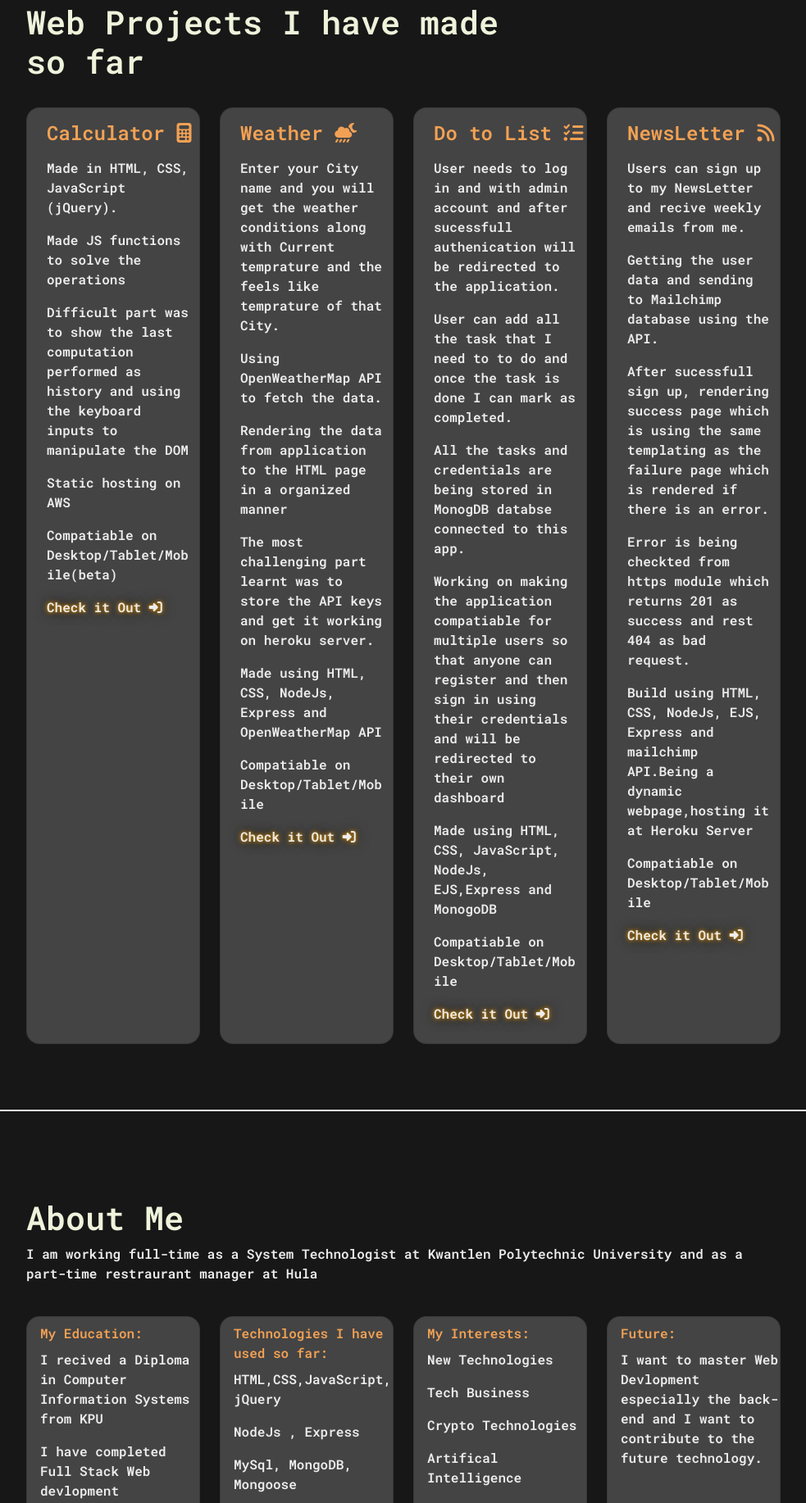
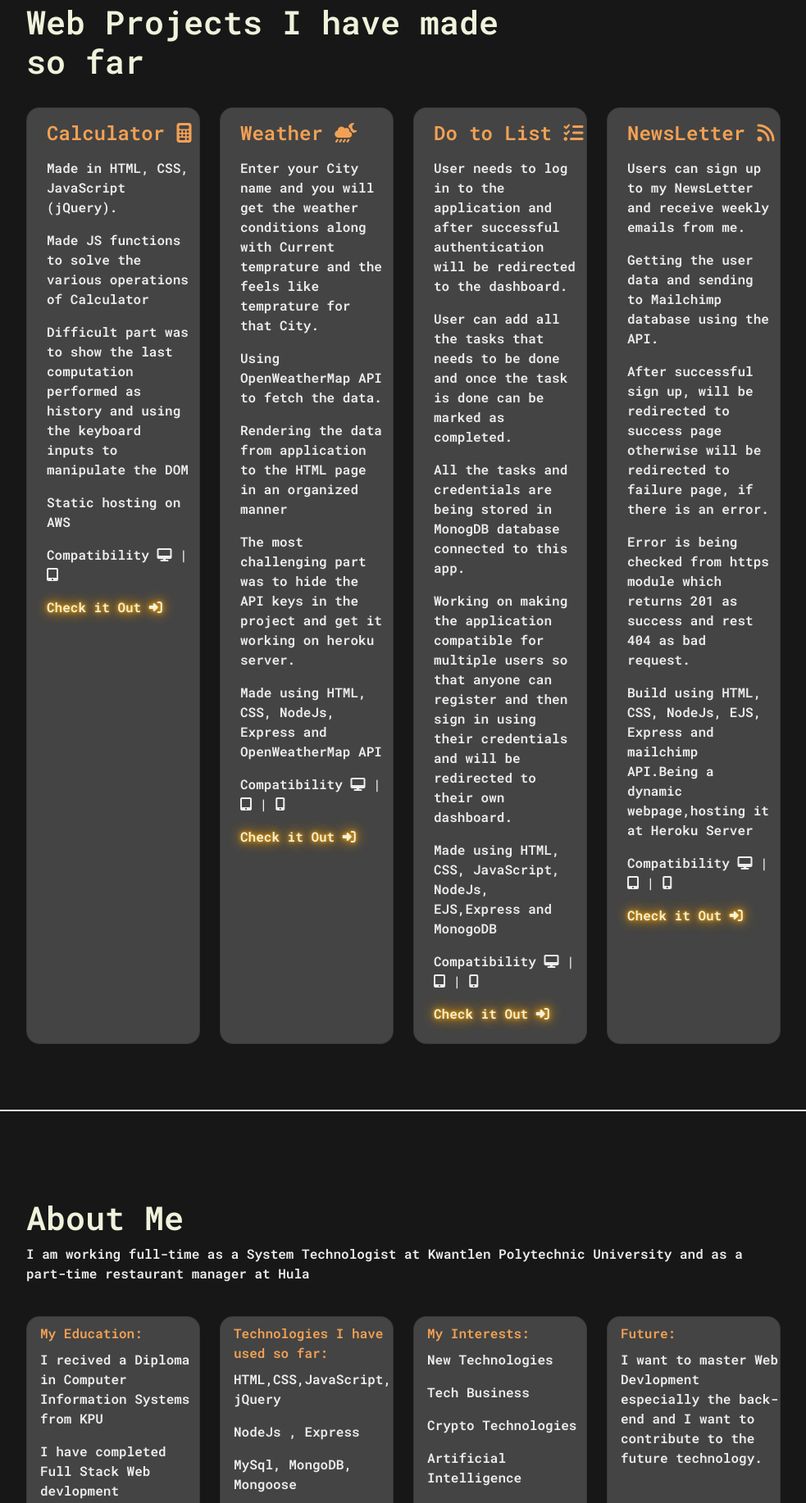
Before and after one commit to gurkeeratsing99/Web-Portfolio, a website: page index.html in a window 1280 px wide. Shown: the part 821-2655 px from the top of the page at 82% size, without its empty margins (268-1251 px from the left). Drawn offline with nearby package versions, Linux system fonts and the light colour scheme.

Commit message:
Ready with Spell check

```diff
--- a/index.html
+++ b/index.html
@@ -53,8 +53,8 @@
       <div class="container">
         <div class="row">
           <div class="col-lg-8 col-sm-12">
-            <h2 class="display-4 fw-bold">My name is Garry.</h2>
-            <p class="lead mt-2 mb-4">I love programming and I want to change the world one day</p>
+            <h2 class="display-4 fw-bold">My name is Garry,</h2>
+            <p class="lead mt-2 mb-4">I love programming and I want to change the world one day.</p>
 
           </div>
 
@@ -94,10 +94,10 @@
               </div>
               <div class="bottom col-lg-12 ps-3">
                 <p>Made in HTML, CSS, JavaScript (jQuery).</p>
-                <p>Made JS functions to solve the operations</p>
+                <p>Made JS functions to solve the various operations of Calculator</p>
                 <p>Difficult part was to show the last computation performed as history and using the keyboard inputs to manipulate the DOM</p>
                 <p>Static hosting on AWS</p>
-                <p>Compatiable on Desktop/Tablet/Mobile(beta) </p>
+                <p>Compatibility <i class="fa fa-desktop"></i> | <i class="fa fa-tablet-screen-button"></i></p>
                 <p><a href="https://garrywebserver.s3.ca-central-1.amazonaws.com/Calculator+Finnal+-AWS/Claculator-master/index.html" class="link-custom flick">Check it Out <i class="fa-solid fa-right-to-bracket"></i></a></p>
               </div>
 
@@ -109,12 +109,12 @@
                   <h4 class="top">Weather <i class="fa-solid fa-cloud-moon-rain"></i></h4>
               </div>
               <div class="bottom col-lg-12 ps-3">
-                <p>Enter your City name and you will get the weather conditions along with Current temprature and the feels like temprature of that City.</p>
+                <p>Enter your City name and you will get the weather conditions along with Current temprature and the feels like temprature for that City.</p>
                 <p>Using OpenWeatherMap API to fetch the data.</p>
-                <p>Rendering the data from application to the HTML page in a organized manner</p>
-                <p>The most challenging part learnt was to store the API keys and get it working on heroku server.</p>
+                <p>Rendering the data from application to the HTML page in an organized manner</p>
+                <p>The most challenging part was to hide the API keys in the project and get it working on heroku server.</p>
                 <p>Made using HTML, CSS, NodeJs, Express and OpenWeatherMap API</p>
-                <p>Compatiable on Desktop/Tablet/Mobile </p>
+              <p>Compatibility <i class="fa fa-desktop"></i> | <i class="fa fa-tablet-screen-button"></i> | <i class="fa fa-mobile-screen-button"></i></p>
                 <p><a href="https://gs-weather.herokuapp.com/" class="link-custom flick">Check it Out <i class="fa-solid fa-right-to-bracket"></i></a></p>
 
               </div>
@@ -127,12 +127,12 @@
                   <h4 class="top ">Do to List <i class="fa-solid fa-list-check"></i></h4>
               </div>
               <div class="bottom col-lg-12 ps-3">
-                <p>User needs to log in and with admin account and after sucessfull authenication will be redirected to the application.</p>
-                <p>User can add all the task that I need to to do and once the task is done I can mark as completed.</p>
-                <p>All the tasks and credentials are being stored in MonogDB databse connected to this app.</p>
-                <p>Working on making the application compatiable for multiple users so that anyone can register and then sign in using their credentials and will be redirected to their own dashboard</p>
+                <p>User needs to log in to the application and after successful authentication will be redirected to the dashboard.</p>
+                <p>User can add all the tasks that needs to be done and once the task is done can be marked as completed.</p>
+                <p>All the tasks and credentials are being stored in MonogDB database connected to this app.</p>
+                <p>Working on making the application compatible for multiple users so that anyone can register and then sign in using their credentials and will be redirected to their own dashboard.</p>
                 <p> Made using HTML, CSS, JavaScript, NodeJs, EJS,Express and MonogoDB</p>
-                <p>Compatiable on Desktop/Tablet/Mobile </p>
+                <p>Compatibility <i class="fa fa-desktop"></i> | <i class="fa fa-tablet-screen-button"></i> | <i class="fa fa-mobile-screen-button"></i></p>
                 <p><a href="https://gs-reminderapp.herokuapp.com/" class="link-custom flick ">Check it Out <i class="fa-solid fa-right-to-bracket"></i></a></p>
               </div>
 
@@ -144,12 +144,12 @@
               <h4 class="top">NewsLetter <i class="fa-solid fa-rss"></i></h4>
               </div>
               <div class="bottom col-lg-12 ps-3">
-                <p>Users can sign up to my NewsLetter and recive weekly emails from me.</p>
+                <p>Users can sign up to my NewsLetter and receive weekly emails from me.</p>
                 <p>Getting the user data and sending to Mailchimp database using the API.</p>
-                <p>After sucessfull sign up, rendering success page which is using the same templating as the failure page which is rendered if there is an error.</p>
-                <p>Error is being checkted from https module which returns 201 as success and rest 404 as bad request.</p>
+                <p>After successful sign up, will be redirected to success page otherwise will be redirected to failure page, if there is an error.</p>
+                <p>Error is being checked from https module which returns 201 as success and rest 404 as bad request.</p>
                 <p>Build using HTML, CSS, NodeJs, EJS, Express and mailchimp API.Being a dynamic webpage,hosting it at Heroku Server</p>
-                <p>Compatiable on Desktop/Tablet/Mobile </p>
+              <p>Compatibility <i class="fa fa-desktop"></i> | <i class="fa fa-tablet-screen-button"></i> | <i class="fa fa-mobile-screen-button"></i></p>
                 <p><a href="https://gs-mynewsletter.herokuapp.com/" class="link-custom flick">Check it Out <i class="fa-solid fa-right-to-bracket"></i></a></p>
               </div>
 
@@ -166,7 +166,7 @@
                 <h1>About Me</h1>
               </div>
               <div class="col-lg-12 col-md-12 col-sm-12">
-                <p>I am working full-time as a System Technologist at Kwantlen Polytechnic University and as a part-time restraurant manager at Hula </p>
+                <p>I am working full-time as a System Technologist at Kwantlen Polytechnic University and as a part-time restaurant manager at Hula </p>
               </div>
             </div>
             <div class="row gy-4">
@@ -207,7 +207,7 @@
                     <p>New Technologies</p>
                     <p>Tech Business</p>
                     <p>Crypto Technologies</p>
-                    <p>Artifical Intelligence</p>
+                    <p>Artificial Intelligence</p>
                   </div>
 
                 </div>
@@ -330,19 +330,14 @@
       </div>
     </nav>
 
-
-
-
- <!-- Own JS -->
+    <!-- aos link -->
+    <script src="https://unpkg.com/aos@next/dist/aos.js"></script>
+    <!-- Own JS -->
     <script src="index.js"></script>
     <!-- Font Awesome link -->
     <script src="https://kit.fontawesome.com/d11c3e11f1.js"  crossorigin="anonymous"></script>
     <!-- bootstrap js link -->
-<script src="https://cdn.jsdelivr.net/npm/bootstrap@5.2.0-beta1/dist/js/bootstrap.bundle.min.js" integrity="sha384-pprn3073KE6tl6bjs2QrFaJGz5/SUsLqktiwsUTF55Jfv3qYSDhgCecCxMW52nD2" crossorigin="anonymous"></script>
-<!-- aos link -->
-<script src="https://unpkg.com/aos@next/dist/aos.js"></script>
-<script>
-  AOS.init();
-</script>
+    <script src="https://cdn.jsdelivr.net/npm/bootstrap@5.2.0-beta1/dist/js/bootstrap.bundle.min.js" integrity="sha384-pprn3073KE6tl6bjs2QrFaJGz5/SUsLqktiwsUTF55Jfv3qYSDhgCecCxMW52nD2" crossorigin="anonymous"></script>
+
   </body>
 </html>
--- a/index.js
+++ b/index.js
@@ -1,12 +1,11 @@
 // AOS initialize
 AOS.init();
 AOS.init({
-  // Settings that can be overridden on per-element basis, by `data-aos-*` attributes:
-   offset: 120, // offset (in px) from the original trigger point
-   delay: 500, // values from 0 to 3000, with step 50ms
-   duration: 3000, // values from 0 to 3000, with step 50ms
-   easing: 'ease', // default easing for AOS animations
-   once: false, // whether animation should happen only once - while scrolling down
-   mirror: false, // whether elements should animate out while scrolling past them
-   anchorPlacement: 'top-bottom', // defines which position of the element regarding to window should trigger the animation
+  offset: 120, // offset (in px) from the original trigger point
+  delay: 70, // values from 0 to 3000, with step 50ms
+  duration: 400, // values from 0 to 3000, with step 50ms
+  easing: 'ease-in-sine', // default easing for AOS animations
+  once: false, // whether animation should happen only once - while scrolling down
+  mirror: true, // whether elements should animate out while scrolling past them
+  anchorPlacement: 'top-bottom', // defines which position of the element regarding to window should trigger the animation
 });
--- a/objects/style.css
+++ b/objects/style.css
@@ -101,6 +101,7 @@ animation-timing-function: ease-in;
 }
 .shadow-effect:hover{
   box-shadow: 0 0 0 5px var(--color-brand) ;
+  background-color: #272121;
 }
 
 h2{
@@ -165,9 +166,9 @@ h2::after{
 .link-custom{
   font-weight: 700;
   position: relative;
+  color:var(--color-heading);
+}
 
-
-}
 
 .link-custom:hover{
 
@@ -196,8 +197,8 @@ h2::after{
 
   to {
     text-shadow:
-    0 0 5px var(--color-brand3), 0 0 10px var(--color-base2),
-    0 0 10px var(--color-brand3), 0 0 20px var(--color-base2);
+    0 0 5px var(--color-brand3), 0 0 20px var(--color-brand3),
+    0 0 10px var(--color-brand3), 0 0 20px var(--color-brand3);
   }
 }
 
```
Also changed, not shown: objects/images/ico.png (added).
